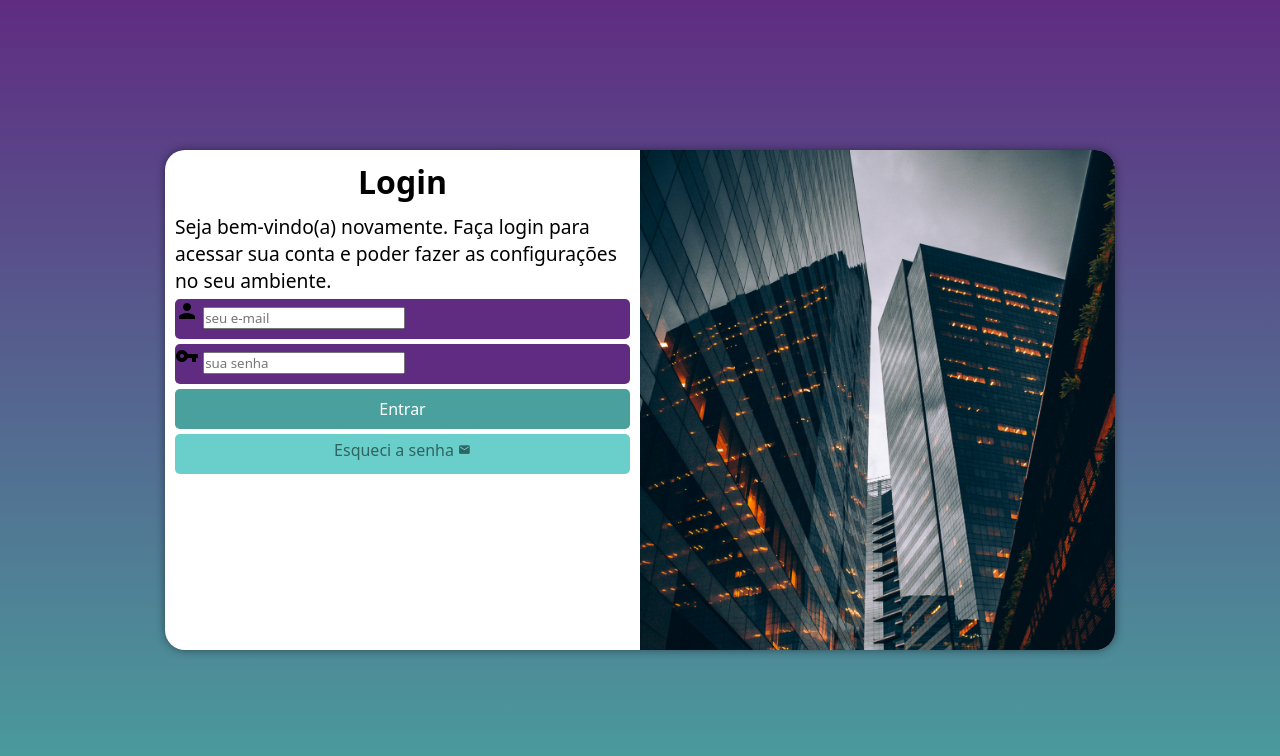
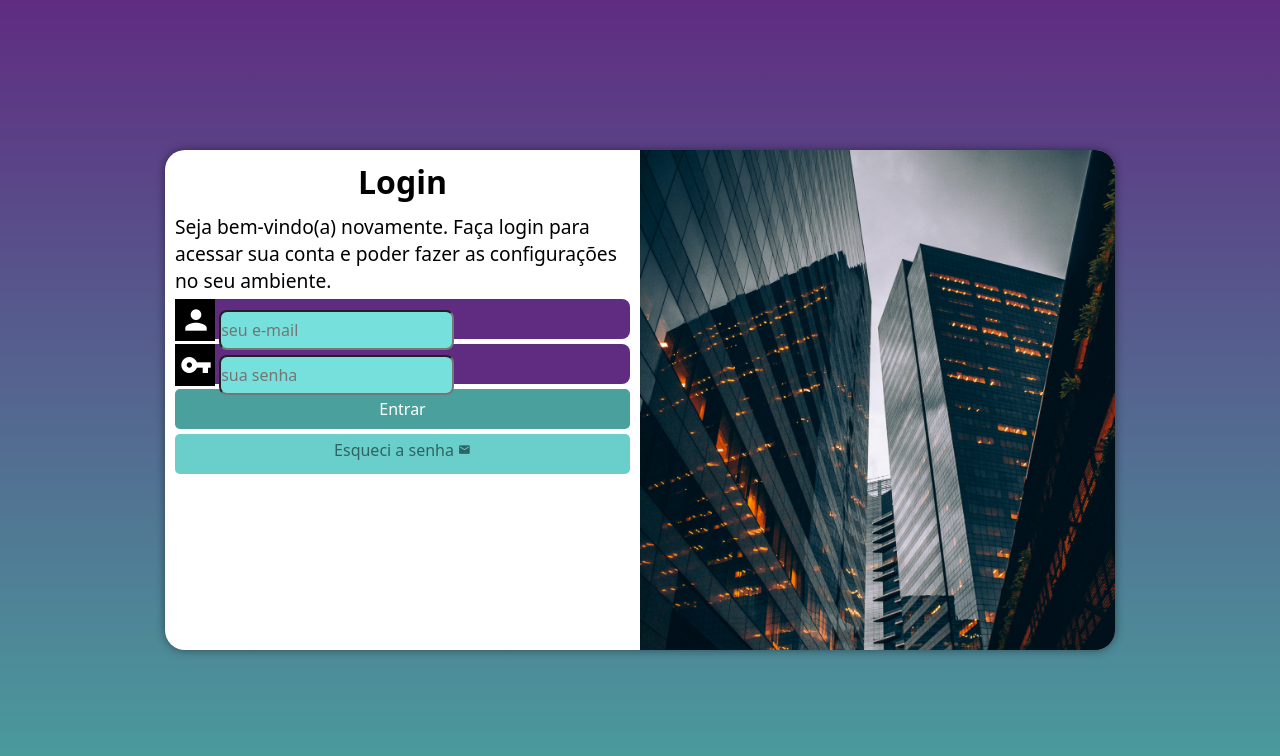
Before and after one commit to NickolasAndre/projeto-login, a plain HTML site: page index.html in a window 1280 px wide. Drawn offline with Linux system fonts and the light colour scheme.

Commit message:
Update style.css

```diff
--- a/estilos/style.css
+++ b/estilos/style.css
@@ -68,12 +68,29 @@ form > div.campo{
     width: 100%;
     display: block;
     height: 40px;
-    border-radius: 5px;
+    border-radius: 8px;
     margin: 5px 0px;
 }
 
 div.campo label{
     display: none;
+}
+
+div.campo > .material-icons{
+    color: white;
+    background-color: black;
+    font-size: 2em;
+    width: 40px;
+    padding: 5px;
+}
+
+div.campo > input{
+    background-color: #76e0dd;
+    font-size: 1em;
+    width: ;
+    height: 100%;
+    border-radius: 8px;
+
 }
 
 form > input[type=submit]{
```
